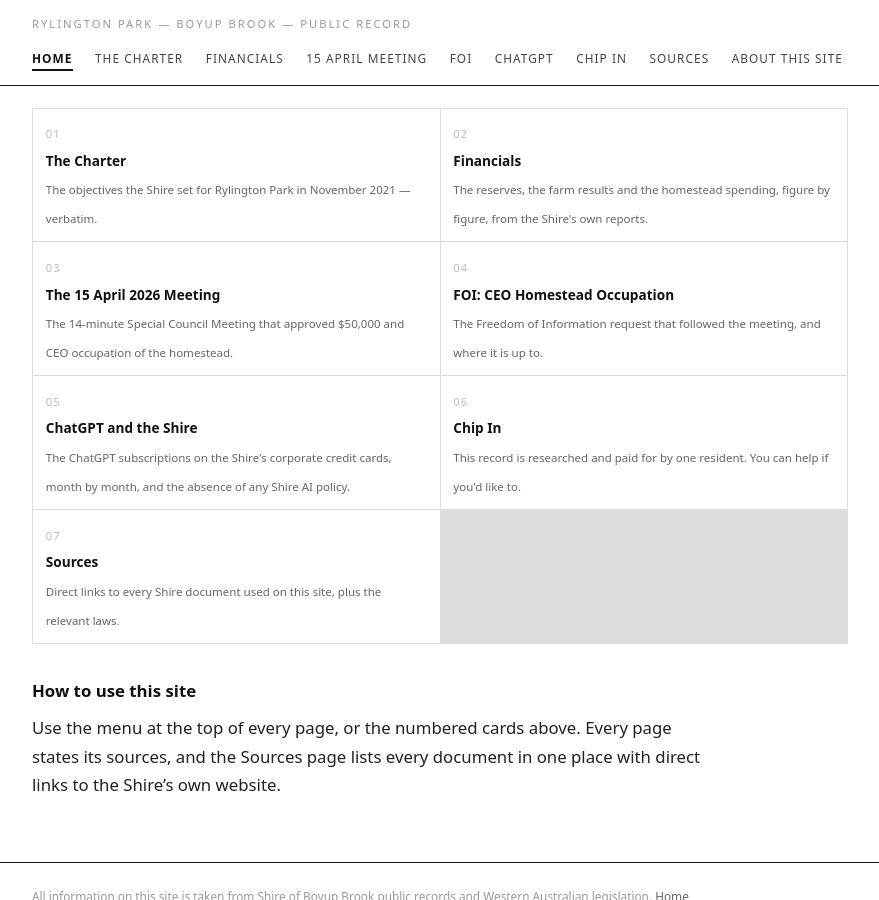
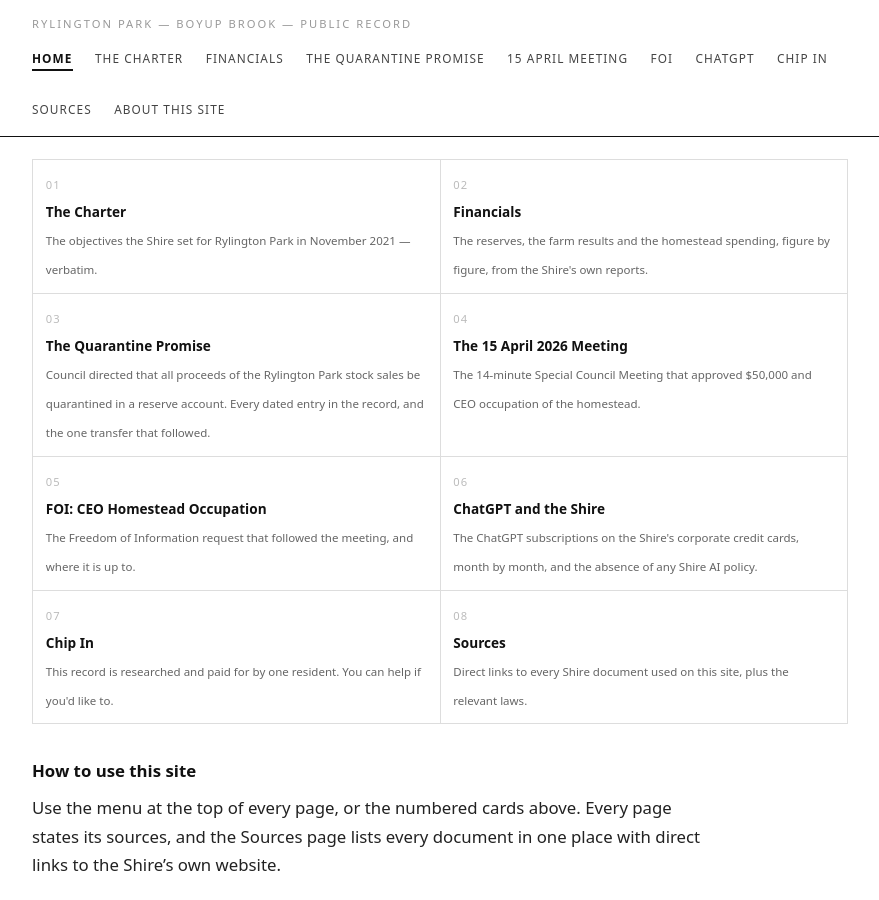
Before and after one commit to filiataxonomi/BBRylingtonPark, a Jekyll site: the page built from index.md, in a window 1280 px wide and 900 px high, scrolled down 528 px. Shown: the whole window, without its empty margins (200-1079 px from the left). Built offline with Jekyll 4.4.1, drawn with Linux system fonts in a browser that asks for light colours.

Commit message:
Add files via upload

```diff
--- a/_data/cards.yml
+++ b/_data/cards.yml
@@ -10,6 +10,10 @@
 - title: Financials
   text: The reserves, the farm results and the homestead spending, figure by figure, from the Shire's own reports.
   url: financials.html
+
+- title: The Quarantine Promise
+  text: Council directed that all proceeds of the Rylington Park stock sales be quarantined in a reserve account. Every dated entry in the record, and the one transfer that followed.
+  url: quarantine-promise.html
 
 - title: The 15 April 2026 Meeting
   text: The 14-minute Special Council Meeting that approved $50,000 and CEO occupation of the homestead.
--- a/_data/nav.yml
+++ b/_data/nav.yml
@@ -12,6 +12,8 @@
   url: charter.html
 - label: Financials
   url: financials.html
+- label: The Quarantine Promise
+  url: quarantine-promise.html
 - label: 15 April Meeting
   url: foi-meeting.html
 - label: FOI
```
